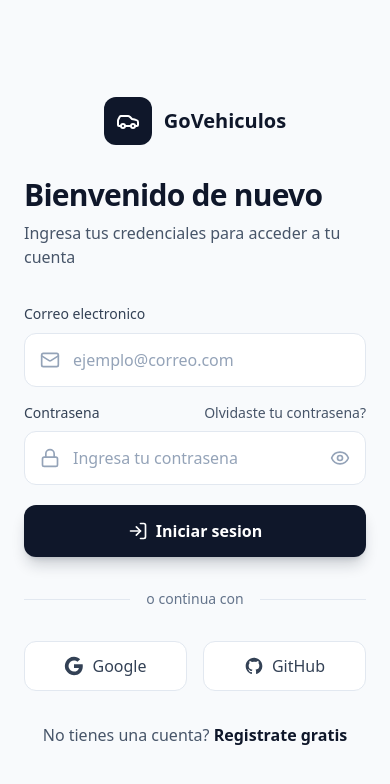
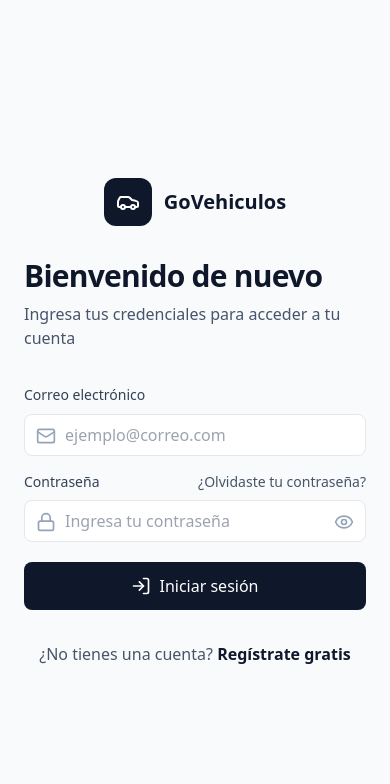
Before and after one commit to JDMino/GoVehiculos, a React (Vite) app in the folder frontend-govehiculos/: page /login in a window 390 px wide. Shown: the top 784 px of the page. Built offline with nearby package versions, Linux system fonts and the light colour scheme.

Commit message:
fix: ajustes en banner de credenciales  y visualizacion del navbar

```diff
--- a/frontend-govehiculos/src/App.jsx
+++ b/frontend-govehiculos/src/App.jsx
@@ -36,13 +36,15 @@ const ProtectedRoute = ({ allowedRoles, children }) => {
 // 2. COMPONENTE LAYOUT: Renderiza Navbar/Footer condicionalmente
 const Layout = ({ children }) => {
   const location = useLocation();
+  const { user, logout } = useAuthStore(); // 👈 obtenemos user y logout del store
   const isAuthPage = location.pathname === "/login" || location.pathname === "/register";
 
   if (isAuthPage) return <>{children}</>;
 
   return (
     <div className="flex flex-col min-h-screen bg-gray-50">
-      <Navbar />
+      {/* Pasamos user y logout al Navbar */}
+      <Navbar user={user} onLogout={logout} />
       <main className="flex-grow">{children}</main>
       <Footer />
     </div>
--- a/frontend-govehiculos/src/pages/Login.jsx
+++ b/frontend-govehiculos/src/pages/Login.jsx
@@ -10,27 +10,17 @@ export default function Login() {
   const [password, setPassword] = useState("");
   const [loading, setLoading] = useState(false);
   const [showPassword, setShowPassword] = useState(false);
-
- /* const handleSubmit = async (e) => {
-    e.preventDefault();
-    setLoading(true);
-    const success = await login(email, password);
-    setLoading(false);
-
-    if (success) {
-      navigate("/dashboard");
-    } else {
-      alert("Credenciales inválidas. Por favor, revisa tu email y contraseña.");
-    }
-  };*/
+  const [errorMessage, setErrorMessage] = useState(""); // 👈 nuevo estado para errores
 
   const handleSubmit = async (e) => {
     e.preventDefault();
     setLoading(true);
-  const success = await login(email, password);
+    setErrorMessage(""); // limpiamos error previo
+
+    const result = await login(email, password);
     setLoading(false);
 
-  if (success) {
+    if (result.success) {
       const { rolId } = useAuthStore.getState().user;
       if (rolId === 1 || rolId === 2) {
         navigate("/home");
@@ -38,10 +28,10 @@ export default function Login() {
         navigate("/dashboard");
       }
     } else {
-    alert("Credenciales inválidas. Por favor, revisa tu email y contraseña.");
+      // 👇 mostramos banner en vez de alert
+      setErrorMessage("Credenciales inválidas o cuenta inactiva. Contacta al administrador.");
     }
   };
-
 
   return (
     <div className="min-h-screen w-full flex">
@@ -55,86 +45,56 @@ export default function Login() {
           }}
         />
         <div className="absolute inset-0 bg-gradient-to-br from-slate-900/90 via-slate-900/70 to-slate-800/80" />
-
-        {/* Contenido sobre la imagen */}
         <div className="relative z-10 flex flex-col justify-between p-12 text-white">
           <div className="flex items-center gap-3">
             <div className="bg-white/10 backdrop-blur-sm p-3 rounded-xl border border-white/20">
               <Car className="h-7 w-7 text-white" />
             </div>
-            <span className="text-2xl font-bold tracking-tight">
-              GoVehiculos
-            </span>
+            <span className="text-2xl font-bold tracking-tight">GoVehiculos</span>
           </div>
-
           <div className="space-y-6 max-w-md">
-            <h1 className="text-4xl font-bold leading-tight">
-              Tu proximo viaje comienza aqui
-            </h1>
+            <h1 className="text-4xl font-bold leading-tight">Tu próximo viaje comienza aquí</h1>
             <p className="text-lg text-slate-300 leading-relaxed">
-              Accede a la mejor seleccion de vehiculos con la confianza y
-              seguridad que mereces.
-            </p>
-            <div className="flex items-center gap-4 pt-4">
-              <div className="flex -space-x-3">
-                {[1, 2, 3, 4].map((i) => (
-                  <div
-                    key={i}
-                    className="w-10 h-10 rounded-full bg-gradient-to-br from-slate-600 to-slate-700 border-2 border-slate-900 flex items-center justify-center text-xs font-medium"
-                  >
-                    {String.fromCharCode(64 + i)}
-                  </div>
-                ))}
-              </div>
-              <p className="text-sm text-slate-400">
-                <span className="text-white font-semibold">+2,500</span>{" "}
-                clientes satisfechos
+              Accede a la mejor selección de vehículos con la confianza y seguridad que mereces.
             </p>
           </div>
-          </div>
-
-          <p className="text-sm text-slate-500">
-            2024 GoVehiculos. Todos los derechos reservados.
-          </p>
+          <p className="text-sm text-slate-500">2024 GoVehiculos. Todos los derechos reservados.</p>
         </div>
       </div>
 
       {/* Panel derecho - Formulario */}
       <div className="w-full lg:w-1/2 flex items-center justify-center p-6 sm:p-12 bg-slate-50">
         <div className="w-full max-w-md space-y-8">
-          {/* Logo mobile */}
           <div className="lg:hidden flex items-center justify-center gap-3 mb-8">
             <div className="bg-slate-900 p-3 rounded-xl">
               <Car className="h-6 w-6 text-white" />
             </div>
-            <span className="text-xl font-bold text-slate-900">
-              GoVehiculos
-            </span>
+            <span className="text-xl font-bold text-slate-900">GoVehiculos</span>
           </div>
 
           <div className="space-y-2">
-            <h2 className="text-3xl font-bold text-slate-900 tracking-tight">
-              Bienvenido de nuevo
-            </h2>
-            <p className="text-slate-600">
-              Ingresa tus credenciales para acceder a tu cuenta
-            </p>
+            <h2 className="text-3xl font-bold text-slate-900 tracking-tight">Bienvenido de nuevo</h2>
+            <p className="text-slate-600">Ingresa tus credenciales para acceder a tu cuenta</p>
           </div>
+
+          {/* Banner de error */}
+          {errorMessage && (
+            <div className="bg-red-100 border border-red-400 text-red-700 px-4 py-3 rounded relative">
+              <strong className="font-bold">Error: </strong>
+              <span className="block sm:inline">{errorMessage}</span>
+            </div>
+          )}
 
           <form className="space-y-5" onSubmit={handleSubmit}>
             <div className="space-y-4">
               <div className="space-y-2">
-                <label className="text-sm font-medium text-slate-700">
-                  Correo electronico
-                </label>
+                <label className="text-sm font-medium text-slate-700">Correo electrónico</label>
                 <div className="relative">
-                  <div className="absolute inset-y-0 left-0 pl-4 flex items-center pointer-events-none">
-                    <Mail className="h-5 w-5 text-slate-400" />
-                  </div>
+                  <Mail className="absolute left-3 top-3 h-5 w-5 text-slate-400" />
                   <input
                     type="email"
                     required
-                    className="w-full px-4 py-3.5 pl-12 bg-white border border-slate-200 rounded-xl text-slate-900 placeholder:text-slate-400 focus:outline-none focus:ring-2 focus:ring-slate-900 focus:border-transparent transition-all duration-200"
+                    className="w-full pl-10 pr-3 py-2 border rounded-lg"
                     placeholder="ejemplo@correo.com"
                     value={email}
                     onChange={(e) => setEmail(e.target.value)}
@@ -144,38 +104,30 @@ export default function Login() {
 
               <div className="space-y-2">
                 <div className="flex items-center justify-between">
-                  <label className="text-sm font-medium text-slate-700">
-                    Contrasena
-                  </label>
+                  <label className="text-sm font-medium text-slate-700">Contraseña</label>
                   <Link
                     to="/forgot-password"
                     className="text-sm font-medium text-slate-600 hover:text-slate-900 transition-colors"
                   >
-                    Olvidaste tu contrasena?
+                    ¿Olvidaste tu contraseña?
                   </Link>
                 </div>
                 <div className="relative">
-                  <div className="absolute inset-y-0 left-0 pl-4 flex items-center pointer-events-none">
-                    <Lock className="h-5 w-5 text-slate-400" />
-                  </div>
+                  <Lock className="absolute left-3 top-3 h-5 w-5 text-slate-400" />
                   <input
                     type={showPassword ? "text" : "password"}
                     required
-                    className="w-full px-4 py-3.5 pl-12 pr-12 bg-white border border-slate-200 rounded-xl text-slate-900 placeholder:text-slate-400 focus:outline-none focus:ring-2 focus:ring-slate-900 focus:border-transparent transition-all duration-200"
-                    placeholder="Ingresa tu contrasena"
+                    className="w-full pl-10 pr-10 py-2 border rounded-lg"
+                    placeholder="Ingresa tu contraseña"
                     value={password}
                     onChange={(e) => setPassword(e.target.value)}
                   />
                   <button
                     type="button"
                     onClick={() => setShowPassword(!showPassword)}
-                    className="absolute inset-y-0 right-0 pr-4 flex items-center text-slate-400 hover:text-slate-600 transition-colors"
+                    className="absolute right-3 top-3 text-slate-400 hover:text-slate-600"
                   >
-                    {showPassword ? (
-                      <EyeOff className="h-5 w-5" />
-                    ) : (
-                      <Eye className="h-5 w-5" />
-                    )}
+                    {showPassword ? <EyeOff className="h-5 w-5" /> : <Eye className="h-5 w-5" />}
                   </button>
                 </div>
               </div>
@@ -184,91 +136,16 @@ export default function Login() {
             <button
               type="submit"
               disabled={loading}
-              className="w-full flex items-center justify-center gap-2 py-3.5 px-4 bg-slate-900 hover:bg-slate-800 text-white font-semibold rounded-xl transition-all duration-200 disabled:opacity-70 disabled:cursor-not-allowed shadow-lg shadow-slate-900/20"
+              className="w-full flex items-center justify-center gap-2 py-3 bg-slate-900 text-white rounded-lg hover:bg-slate-800 transition disabled:opacity-70 disabled:cursor-not-allowed"
             >
-              {loading ? (
-                <>
-                  <svg className="animate-spin h-5 w-5" viewBox="0 0 24 24">
-                    <circle
-                      className="opacity-25"
-                      cx="12"
-                      cy="12"
-                      r="10"
-                      stroke="currentColor"
-                      strokeWidth="4"
-                      fill="none"
-                    />
-                    <path
-                      className="opacity-75"
-                      fill="currentColor"
-                      d="M4 12a8 8 0 018-8V0C5.373 0 0 5.373 0 12h4zm2 5.291A7.962 7.962 0 014 12H0c0 3.042 1.135 5.824 3 7.938l3-2.647z"
-                    />
-                  </svg>
-                  <span>Ingresando...</span>
-                </>
-              ) : (
-                <>
-                  <LogIn className="h-5 w-5" />
-                  <span>Iniciar sesion</span>
-                </>
-              )}
+              {loading ? "Ingresando..." : <><LogIn className="h-5 w-5" /> Iniciar sesión</>}
             </button>
           </form>
 
-          <div className="relative">
-            <div className="absolute inset-0 flex items-center">
-              <div className="w-full border-t border-slate-200"></div>
-            </div>
-            <div className="relative flex justify-center text-sm">
-              <span className="px-4 bg-slate-50 text-slate-500">
-                o continua con
-              </span>
-            </div>
-          </div>
-
-          <div className="grid grid-cols-2 gap-4">
-            <button
-              type="button"
-              className="flex items-center justify-center gap-2 py-3 px-4 bg-white border border-slate-200 rounded-xl text-slate-700 font-medium hover:bg-slate-50 hover:border-slate-300 transition-all duration-200"
-            >
-              <svg className="h-5 w-5" viewBox="0 0 24 24">
-                <path
-                  fill="currentColor"
-                  d="M22.56 12.25c0-.78-.07-1.53-.2-2.25H12v4.26h5.92c-.26 1.37-1.04 2.53-2.21 3.31v2.77h3.57c2.08-1.92 3.28-4.74 3.28-8.09z"
-                />
-                <path
-                  fill="currentColor"
-                  d="M12 23c2.97 0 5.46-.98 7.28-2.66l-3.57-2.77c-.98.66-2.23 1.06-3.71 1.06-2.86 0-5.29-1.93-6.16-4.53H2.18v2.84C3.99 20.53 7.7 23 12 23z"
-                />
-                <path
-                  fill="currentColor"
-                  d="M5.84 14.09c-.22-.66-.35-1.36-.35-2.09s.13-1.43.35-2.09V7.07H2.18C1.43 8.55 1 10.22 1 12s.43 3.45 1.18 4.93l2.85-2.22.81-.62z"
-                />
-                <path
-                  fill="currentColor"
-                  d="M12 5.38c1.62 0 3.06.56 4.21 1.64l3.15-3.15C17.45 2.09 14.97 1 12 1 7.7 1 3.99 3.47 2.18 7.07l3.66 2.84c.87-2.6 3.3-4.53 6.16-4.53z"
-                />
-              </svg>
-              Google
-            </button>
-            <button
-              type="button"
-              className="flex items-center justify-center gap-2 py-3 px-4 bg-white border border-slate-200 rounded-xl text-slate-700 font-medium hover:bg-slate-50 hover:border-slate-300 transition-all duration-200"
-            >
-              <svg className="h-5 w-5" fill="currentColor" viewBox="0 0 24 24">
-                <path d="M12 2C6.477 2 2 6.477 2 12c0 4.42 2.865 8.166 6.839 9.489.5.092.682-.217.682-.482 0-.237-.009-.866-.013-1.7-2.782.603-3.369-1.341-3.369-1.341-.454-1.155-1.11-1.462-1.11-1.462-.908-.62.069-.608.069-.608 1.003.07 1.531 1.03 1.531 1.03.892 1.529 2.341 1.087 2.91.831.092-.646.35-1.086.636-1.336-2.22-.253-4.555-1.11-4.555-4.943 0-1.091.39-1.984 1.029-2.683-.103-.253-.446-1.27.098-2.647 0 0 .84-.269 2.75 1.025A9.578 9.578 0 0112 6.836c.85.004 1.705.114 2.504.336 1.909-1.294 2.747-1.025 2.747-1.025.546 1.377.203 2.394.1 2.647.64.699 1.028 1.592 1.028 2.683 0 3.842-2.339 4.687-4.566 4.935.359.309.678.919.678 1.852 0 1.336-.012 2.415-.012 2.743 0 .267.18.578.688.48C19.138 20.163 22 16.418 22 12c0-5.523-4.477-10-10-10z" />
-              </svg>
-              GitHub
-            </button>
-          </div>
-
           <p className="text-center text-slate-600">
-            No tienes una cuenta?{" "}
-            <Link
-              to="/register"
-              className="font-semibold text-slate-900 hover:underline underline-offset-4"
-            >
-              Registrate gratis
+            ¿No tienes una cuenta?{" "}
+            <Link to="/register" className="font-semibold text-slate-900 hover:underline">
+              Regístrate gratis
             </Link>
           </p>
         </div>
```
Also changed, not shown: frontend-govehiculos/src/context/AuthStore.js (+14 -4 lines), 2 other files (tests, documents, lock files or other folders). Lines whose indentation alone changed are shown as unchanged.
